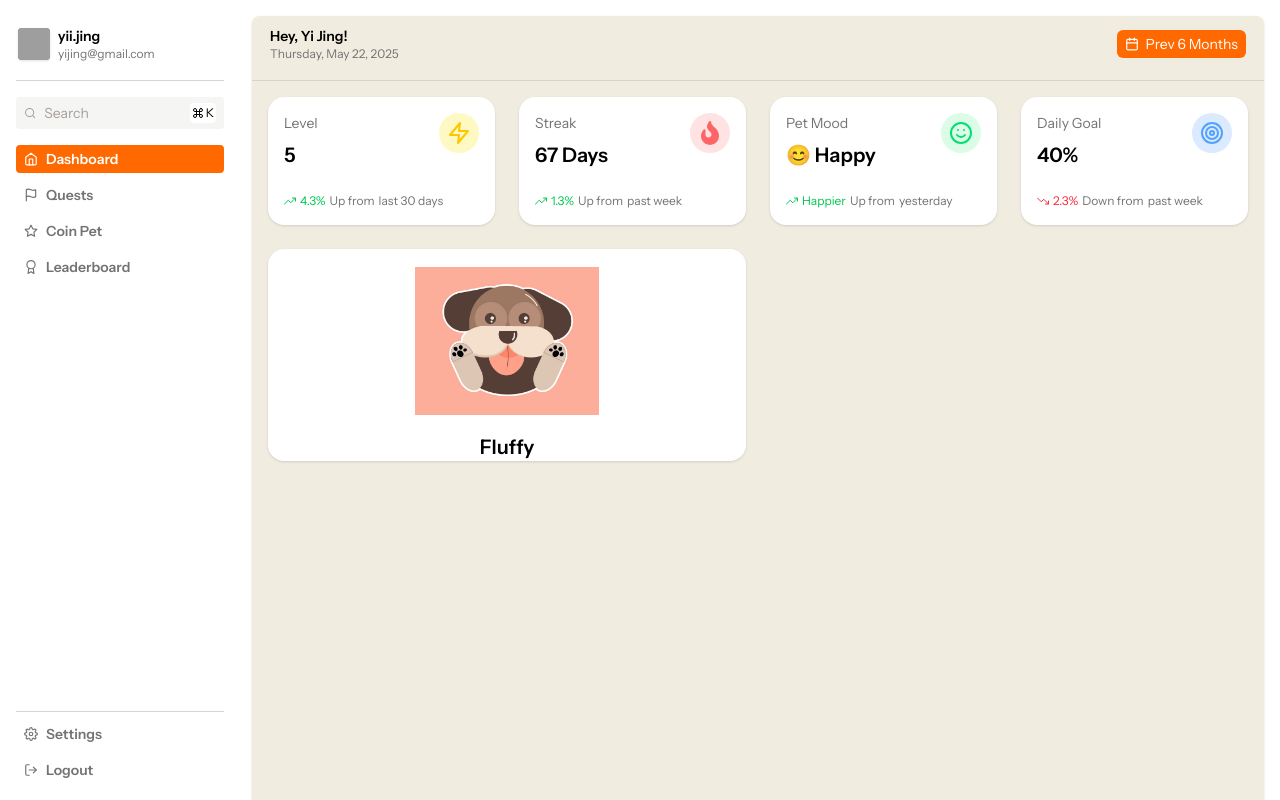
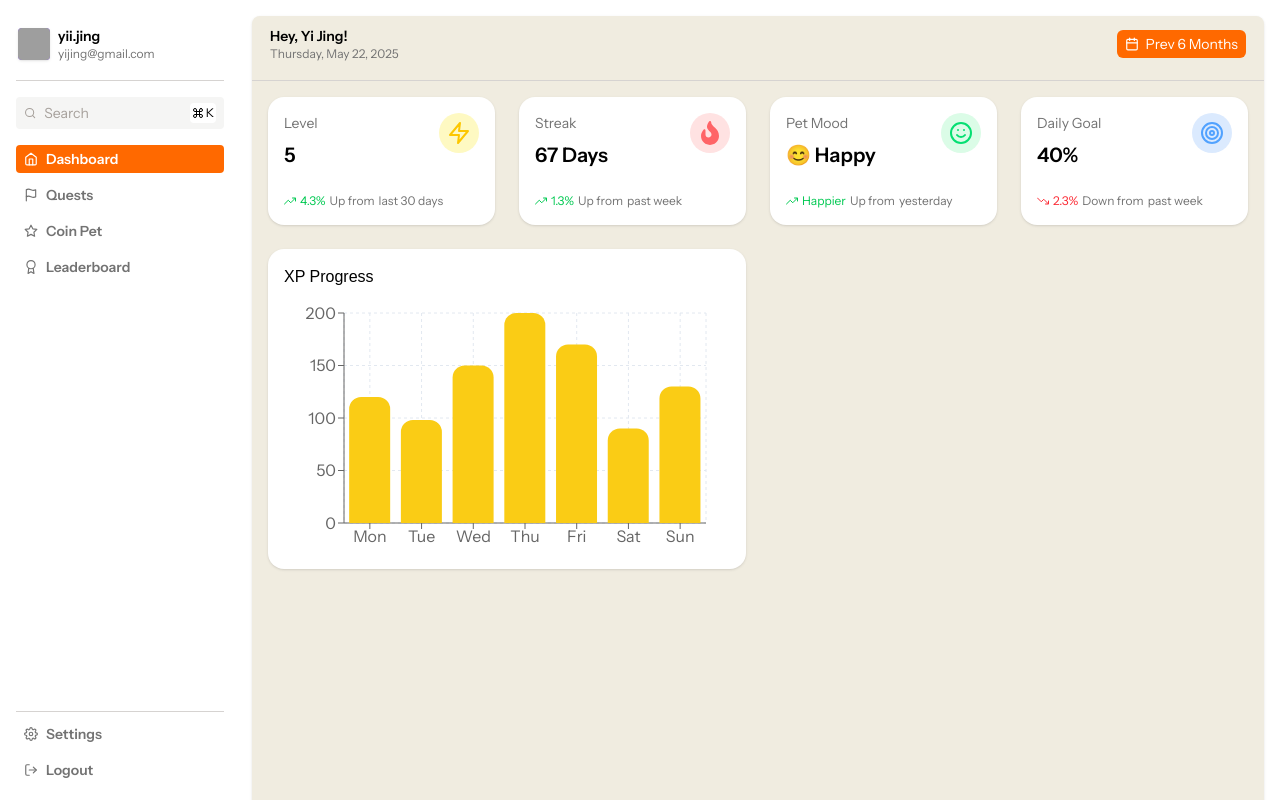
Before and after one commit to samuelngry/Coinly, a React (Vite) app in the folder client/: page /dashboard in a window 1280 px wide. Shown: the top 800 px of the page. Built offline with nearby package versions, Linux system fonts and the light colour scheme; grey boxes are pictures that could not be loaded; a web font is replaced by a local one.

Commit message:
feat: add bar chart to display xp progress in dashboard

```diff
--- a/client/package.json
+++ b/client/package.json
@@ -13,11 +13,13 @@
     "@tailwindcss/vite": "^4.1.6",
     "axios": "^1.9.0",
     "cmdk": "^1.1.1",
+    "framer-motion": "^12.12.1",
     "lucide-react": "^0.509.0",
     "react": "^19.1.0",
     "react-dom": "^19.1.0",
     "react-icons": "^5.5.0",
-    "react-router-dom": "^7.6.0"
+    "react-router-dom": "^7.6.0",
+    "recharts": "^2.15.3"
   },
   "devDependencies": {
     "@eslint/js": "^9.25.0",
--- /dev/null
+++ b/client/src/components/dashboard/ActivityGraph.jsx
@@ -0,0 +1,45 @@
+import React from 'react'
+import { FiUser } from 'react-icons/fi'
+import {
+  BarChart,
+  Bar,
+  XAxis,
+  YAxis,
+  Tooltip,
+  CartesianGrid,
+  ResponsiveContainer,
+} from 'recharts';
+
+const data = [
+  { name: 'Mon', xp: 120 },
+  { name: 'Tue', xp: 98 },
+  { name: 'Wed', xp: 150 },
+  { name: 'Thu', xp: 200 },
+  { name: 'Fri', xp: 170 },
+  { name: 'Sat', xp: 90 },
+  { name: 'Sun', xp: 130 },
+];
+
+const ActivityGraph = () => {
+  return (
+    <div className='p-4 col-span-6 rounded-2xl bg-white shadow'>
+        <div className='flex items-start justify-between'>
+            <h3>XP Progress</h3>
+        </div>
+        <div className="w-full h-64 mt-2">
+            <ResponsiveContainer width="100%" height="100%">
+                <BarChart data={data} margin={{ top: 16, right: 24, left: 0, bottom: 0 }}>
+                <CartesianGrid strokeDasharray="3 3" stroke="#e2e8f0" />
+                <XAxis dataKey="name" />
+                <YAxis />
+                <Tooltip />
+                <Bar dataKey="xp" fill="#facc15" radius={[12, 12, 0, 0]}  />
+                </BarChart>
+            </ResponsiveContainer>
+        </div>
+
+    </div>
+  )
+}
+
+export default ActivityGraph
--- a/client/src/components/dashboard/Grid.jsx
+++ b/client/src/components/dashboard/Grid.jsx
@@ -1,12 +1,12 @@
 import React from 'react'
 import StatCards from './StatCards'
-import PetWidget from './PetWidget'
+import ActivityGraph from './ActivityGraph'
 
 const Grid = () => {
   return (
     <div className='px-4 grid gap-6 grid-cols-12'>
       <StatCards />
-      <PetWidget />
+      <ActivityGraph />
     </div>
   )
 }
--- a/client/src/components/dashboard/PetWidget.jsx
+++ b/client/src/components/dashboard/PetWidget.jsx
@@ -19,7 +19,7 @@ const PetWidget = ({ mood = "happy" }) => {
     return (
         <div className='flex flex-col justify-center bg-white items-center col-span-6 rounded-2xl bg-white shadow'>
             <img src={petImage} alt={`Pet is ${mood}`} className='w-46 h-46 object-contain'/>
-            <span className='text-xl font-semibold'>Fluffy</span>
+            <span className='text-xl font-semibold mb-2'>Fluffy</span>
         </div>
     )
 }
```
Also changed, not shown: 1 other file (tests, documents, lock files or other folders).
